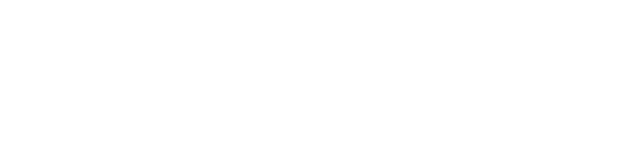
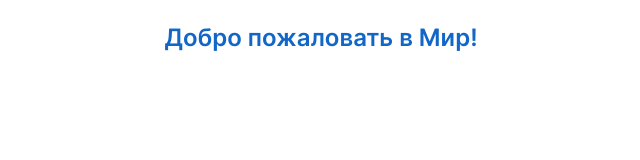
Before and after one commit to Shalunoff-m/Project-one, a plain HTML site: page index.html in a window 1280 px wide. Shown: the whole page, without its empty margins (319-959 px from the left). Drawn offline with Linux system fonts and the light colour scheme.

Commit message:
Добавлены шрифты в style.css через импорт файла fonts.css в style.css

```diff
--- a/index.html
+++ b/index.html
@@ -1,13 +1,16 @@
 <!DOCTYPE html>
 <html lang="ru">
   <head>
-  <meta charset="UTF-8">
-  <meta name="viewport" content="width=device-width, initial-scale=1.0">
+    <meta charset="UTF-8" />
+    <meta name="viewport" content="width=device-width, initial-scale=1.0" />
+    <link rel="stylesheet" href="styles/normalize.css" />
+    <!--<link rel="stylesheet" href="styles/fonts.css" /> -->
+    <link rel="stylesheet" href="styles/style.css" />
     <title>Научиться учиться</title>
   </head>
   <body>
     <div class="page">
-
+      <p>Добро пожаловать в Мир!</p>
     </div>
   </body>
 </html>
--- /dev/null
+++ b/styles/fonts.css
@@ -0,0 +1,16 @@
+@font-face {
+  font-family: Inter;
+  src: url(../fonts/Inter-Regular.woff) format("woff"),
+    url(../fonts/Inter-Regular.woff2) format("woff2");
+  font-weight: regular;
+
+  font-family: Inter;
+  src: url(../fonts/Inter-Bold.woff) format("woff"),
+    url(../fonts/Inter-Bold.woff2) format("woff2");
+  font-weight: bold;
+
+  font-family: Inter;
+  src: url(../fonts/Inter-SemiBold.woff) format("woff"),
+    url(../fonts/Inter-SemiBold.woff2) format("woff2");
+  font-weight: semibold;
+}
--- a/styles/style.css
+++ b/styles/style.css
@@ -1,3 +1,5 @@
+@import url(./fonts.css);
+
 .page {
   min-width: 1100px;
   /* мы ещё не умеем делать мобильную версию сайта, */
@@ -6,7 +8,7 @@
   /* выше установили ограничение по максимальной ширине */
   margin: 0 auto;
   /* выше для экранов больше 1600px отцентрировали весь контент */
-  font-family: 'Helvetica Neue', Arial, sans-serif;
+  font-family: "Helvetica Neue", Arial, sans-serif;
 }
 
 .header {
@@ -29,3 +31,11 @@
   margin-right: 0;
   margin-top: 80px;
 }
+
+p {
+  font-family: "Inter", serif;
+  font-weight: normal;
+  font-size: 24px;
+  text-align: center;
+  color: #1166c7;
+}
```
Also changed, not shown: fonts/Inter-Bold.woff (added), fonts/Inter-Bold.woff2 (added), fonts/Inter-Regular.woff (added), fonts/Inter-Regular.woff2 (added), fonts/Inter-SemiBold.woff (added), fonts/Inter-SemiBold.woff2 (added). Lines whose indentation alone changed are shown as unchanged.
